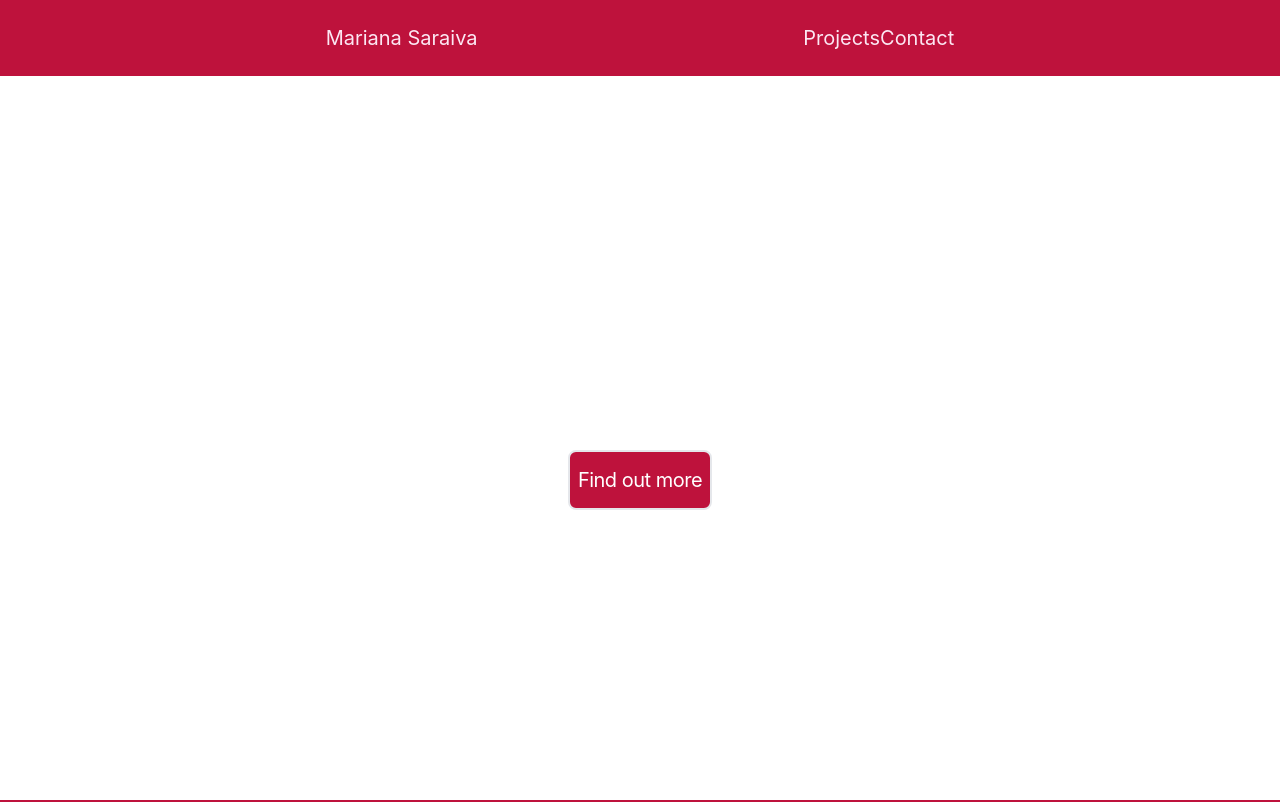
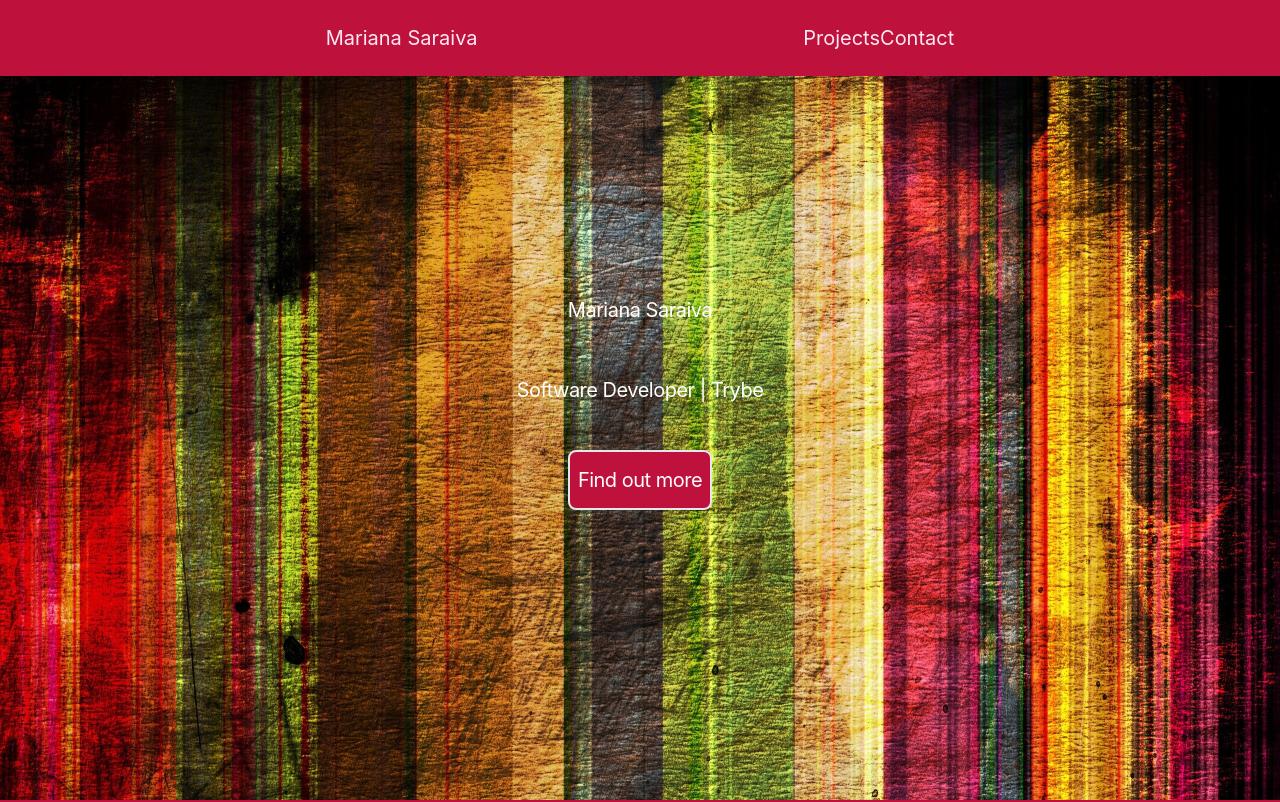
Before and after one commit to marianasaraiva/marianasaraiva.github.io, a React (Create React App) app: page / in a window 1280 px wide. Shown: the top 802 px of the page. Built offline with nearby package versions, Linux system fonts and the light colour scheme.

Commit message:
feat: update config tailwind

```diff
--- a/tailwind.config.js
+++ b/tailwind.config.js
@@ -2,8 +2,39 @@ module.exports = {
   content: [
     "./src/**/*.{js,jsx,ts,tsx}",
   ],
+  // theme: {
+  //   extend: {
+  //     // backgroundImage: {
+  //     //   'folder-about': "url('../src/images/folder.JPG')",
+  //     // }
+  //   },
+  // },
   theme: {
-    extend: {},
+    screens: {
+      sm: '480px',
+      md: '768px',
+      lg: '976px',
+      xl: '1440px',
+    },
+    backgroundImage: {
+      'folder': "url('/src/images/folder.JPG')",
+      'folder1': "url('/src/images/folder1.jpg')",
+      'folder2': "url('/src/images/folder2.jpg')",
+      'folder3': "url('/src/images/folder3.jpg')",
+    },
+    fontFamily: {
+      sans: ['Graphik', 'sans-serif'],
+      serif: ['Merriweather', 'serif'],
+    },
+    extend: {
+      spacing: {
+        '128': '32rem',
+        '144': '36rem',
+      },
+      borderRadius: {
+        '4xl': '2rem',
+      }
+    }
   },
   plugins: [],
 }
```
